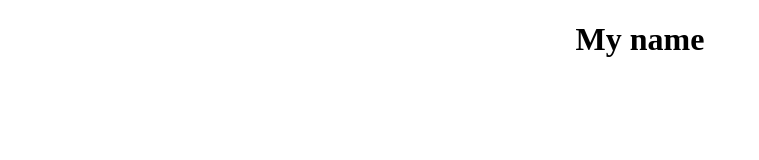
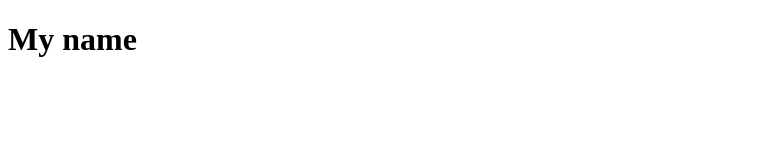
Before and after one commit to curso-com-certificado-git/projeto1, a plain HTML site: page index.html in a window 1280 px wide. Shown: the whole page, without its empty margins (0-759 px from the left). Drawn offline with Linux system fonts and the light colour scheme.

Commit message:
remove tag center to include a div

```diff
--- a/index.html
+++ b/index.html
@@ -6,8 +6,8 @@
     <title>Landing Page</title>
 </head>
 <body>
-    <center>
+    <div>
         <h1>My name</h1>
-    </center>
+    </div>
 </body>
 </html>
```
